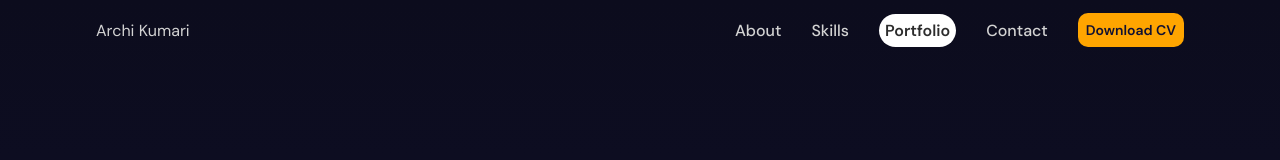
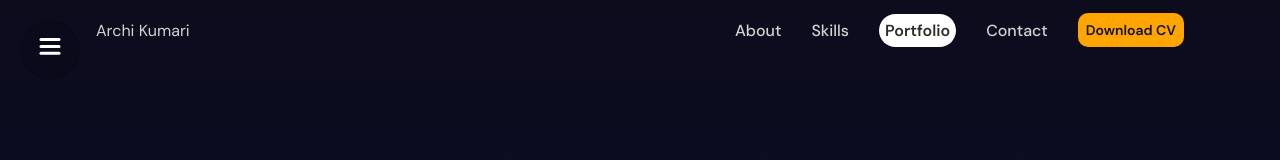
Before and after one commit to archiKumari/my_portfolio, a React (Create React App) app: page / in a window 1280 px wide. Shown: the top 160 px of the page. Built offline with nearby package versions, Linux system fonts and the light colour scheme.

Commit message:
Glassmorphism effect added to sidebar

```diff
--- a/src/App.js
+++ b/src/App.js
@@ -1,16 +1,18 @@
 import { motion } from "framer-motion";
 
 import "./App.css";
+import SideBar from "./Components/SideBar/SideBar"
+import NavBar from "./Components/NavBar/NavBar";
 import HeroSection from "./Components/HeroSection/HeroSection";
 import AboutSection from "./Components/AboutSection/AboutSection";
+import SkillsSection from "./Components/SkillsSection/SkillsSection"
+import PortfolioSection from "./Components/PortfolioSection/PortfolioSection";
 import Contact from "./Components/ContactSection/Contact";
-import NavBar from "./Components/NavBar/NavBar";
-import PortfolioSection from "./Components/PortfolioSection/PortfolioSection";
-import SkillsSection from "./Components/SkillsSection/SkillsSection"
 
 function App() {
   return (
     <motion.div className="main-container">
+      <SideBar/>
       <NavBar />
       <section id="/">
         <HeroSection />
--- a/src/Components/SideBar/SideBar.css
+++ b/src/Components/SideBar/SideBar.css
@@ -1,10 +1,7 @@
 .sidebar {
   display: flex;
   flex-direction: column;
-  align-items: center;
-  justify-content: center;
-  background-color: white;
-  color: black;
+  color: white;
 
   .bg {
     z-index: 999;
@@ -13,7 +10,9 @@
     left: 0;
     bottom: 0;
     width: 350px;
-    background: white;
+    background-color: rgba(0, 0, 0, 0.1);
+    backdrop-filter: blur(30px);
+    -webkit-backdrop-filter: blur(30px);
 
     .links {
       position: absolute;
--- a/src/Components/SideBar/SideBar.jsx
+++ b/src/Components/SideBar/SideBar.jsx
@@ -18,7 +18,7 @@ const SideBar = () => {
     closed: {
       clipPath: "circle(30px at 50px 50px)",
       transition: {
-        delay: 0.5,
+        delay:0.5,
         type: "spring",
         stiffness: 400,
         damping: 40,
--- a/src/Components/SideBar/ToggleButton/ToggleButton.jsx
+++ b/src/Components/SideBar/ToggleButton/ToggleButton.jsx
@@ -6,7 +6,7 @@ const ToggleButton = ({ setOpen }) => {
       <svg width="23" height="23" viewBox="0 0 23 23">
         <motion.path
           strokeWidth="3"
-          stroke="black"
+          stroke="white"
           strokeLinecap="round"
           variants={{
             closed: { d: "M 2 2.5 L 20 2.5" },
@@ -15,7 +15,7 @@ const ToggleButton = ({ setOpen }) => {
         />
         <motion.path
           strokeWidth="3"
-          stroke="black"
+          stroke="white"
           strokeLinecap="round"
           d="M 2 9.423 L 20 9.423"
           variants={{
@@ -25,7 +25,7 @@ const ToggleButton = ({ setOpen }) => {
         />
         <motion.path
           strokeWidth="3"
-          stroke="black"
+          stroke="white"
           strokeLinecap="round"
           variants={{
             closed: { d: "M 2 16.346 L 20 16.346" },
```
